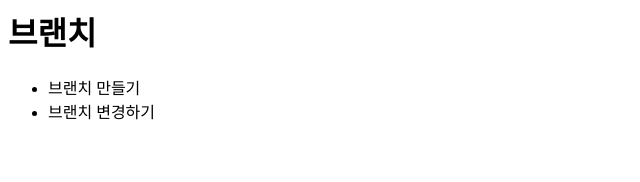
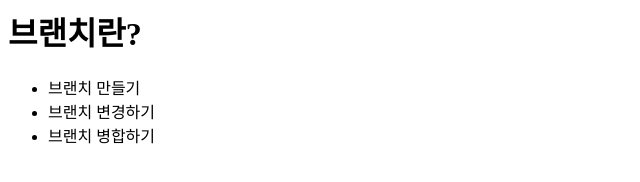
Before and after one commit to sol2ing/OSGEO_FOSS, a plain HTML site: page index.html in a window 1280 px wide. Shown: the whole page, without its empty margins (0-640 px from the left). Drawn offline with Linux system fonts and the light colour scheme.

Commit message:
Update index.html

```diff
--- a/index.html
+++ b/index.html
@@ -4,14 +4,13 @@
 	</head>
 	<body>
 		<header>
-			<h1>브랜치</h1>
+			<h1>브랜치란?</h1>
 		</header>
 		<section>
 			<ul>
 				<li>브랜치 만들기</li>
 				<li>브랜치 변경하기</li>
-
-
+				<li>브랜치 병합하기</li>
 			</ul>
 		</section>
 	</body>
```
